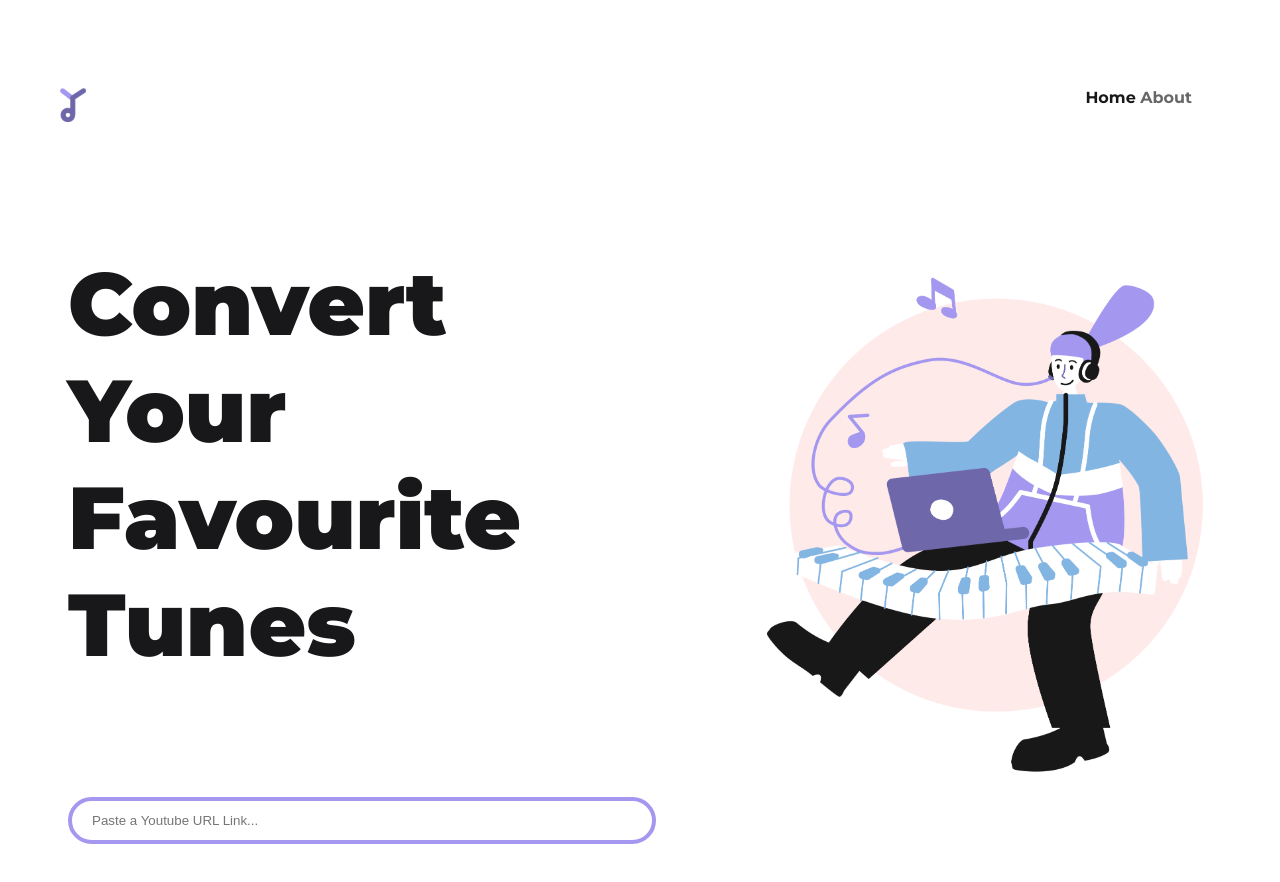
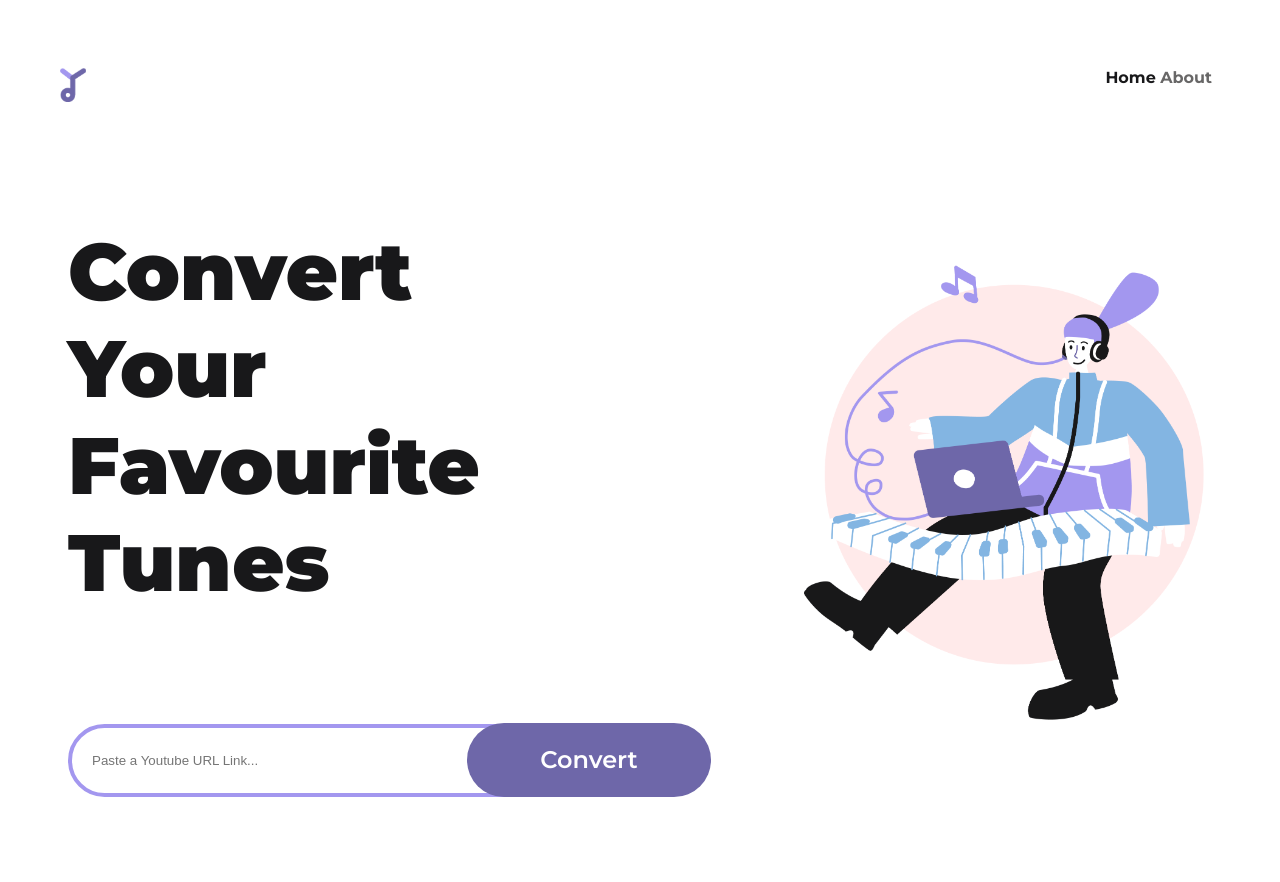
Before and after one commit to karl-zhu9981/QHacks, a Vue app in the folder frontend/: page / in a window 1280 px wide. Shown: the top 882 px of the page. Built offline with nearby package versions, Linux system fonts and the light colour scheme; the HTML template or start-up script is replaced by a standard one.

Commit message:
:+1: :airplane:

```diff
--- a/frontend/src/App.vue
+++ b/frontend/src/App.vue
@@ -3,8 +3,8 @@
     <link rel='stylesheet' id='google-fonts-1-css'  href='https://fonts.googleapis.com/css?family=Montserrat%3A100%2C100italic%2C200%2C200italic%2C300%2C300italic%2C400%2C400italic%2C500%2C500italic%2C600%2C600italic%2C700%2C700italic%2C800%2C800italic%2C900%2C900italic&#038;ver=5.5.3' type='text/css' media='all' />
     <div id="nav">
       <img class= "logo" alt="Youtune" src="@/assets/Youtune.png" width='2%'>
-      <router-link to="/">Home </router-link>
-      <router-link to="/about">About </router-link>
+      <router-link to="/">Home</router-link>
+      <router-link to="/about">  About </router-link>
     </div>
     <router-view/>
   </div>
@@ -19,7 +19,6 @@
   padding: 60px;
 }
 #nav {
-  padding: 20px;
   padding-bottom: 70px;
   text-align: right;
   a {
@@ -34,14 +33,12 @@
 }
 input[type=text], select {
   width: 100%;
-  padding: 12px 20px;
+  padding: 25px 20px;
   margin: 8px 0;
   display: inline-block;
-  border: 1px solid #ccc;
   border-radius: 80px;
   box-sizing: border-box;
   border: 4px solid #A397EF;
-  box-sizing: border-box;
 }
 .container{
   display:flex;
@@ -53,7 +50,7 @@ input[type=text], select {
   max-width: 20%;
 }
 .landingImage{
-  max-width: 80%;
+  max-width: 70%;
   float: right;
 }
 .row::after {
@@ -61,18 +58,19 @@ input[type=text], select {
   clear: both;
   display: table;
 }
+
 h1{
   font-family: Montserrat;
   font-style: normal;
   font-weight: 900;
-  font-size: 5.5rem;
+  font-size: 5.0rem;
   color: #18181A;
 }
 h2{
   font-family: Montserrat;
   font-style: normal;
   font-weight: bold;
-  color: #18181A;
+  color: #6E67A9;
 }
 h3{
   font-family: Montserrat;
@@ -82,13 +80,25 @@ h3{
 }
 h4{
   font-family: Montserrat;
+  font-size: 1.5rem;
   font-style: normal;
-  font-weight: 800;
-  font-size: 40px;
-  line-height: 49px;
-  text-decoration: none;
-  color: #727272;
+  font-weight: 600;
+  line-height: 10px;
+  letter-spacing: 0em;
+  text-align: left;
+  color: #FFFFFF;
 }
-
-
+li {
+  background: #6E67A9;
+  border-radius: 80px;
+	padding:0% 13% ;
+	text-align: center;
+	text-decoration: none;
+	font-weight: 700;
+	cursor: pointer;
+  display: inline-block;
+  float: right;
+  margin: -82px;
+  position: relative;
+}
 </style>
--- a/frontend/src/views/About.vue
+++ b/frontend/src/views/About.vue
@@ -1,6 +1,9 @@
 <template>
   <div class="about">
-    <h1>This is an about page</h1>
+    <h1>About</h1>
+    <br>
+    <h2>Youtune is Music to Sheet Conversion Software for people of all ages and skill levels!</h2>
+    <h2>Youtune was created with love & lots of coffee by Karl, Abby, Ching Chang, and Victor</h2>
   </div>
 </template>
 
--- a/frontend/src/views/Home.vue
+++ b/frontend/src/views/Home.vue
@@ -7,7 +7,10 @@
             <br>
             <form>
                 <label for="fname"></label><br>
-                <input type="text" id="youtubesite" name="youtubesite" placeholder="Paste a Youtube URL Link..."><br>
+                <div class="buttonwrapper">
+                  <input type="text" id="youtubesite" name="youtubesite" placeholder="Paste a Youtube URL Link..."><br>
+                  <router-link to="{ name: 'Convert' }" tag="li"><h4>Convert</h4></router-link>
+                </div>
             </form>
             <br>
             <br>
```
